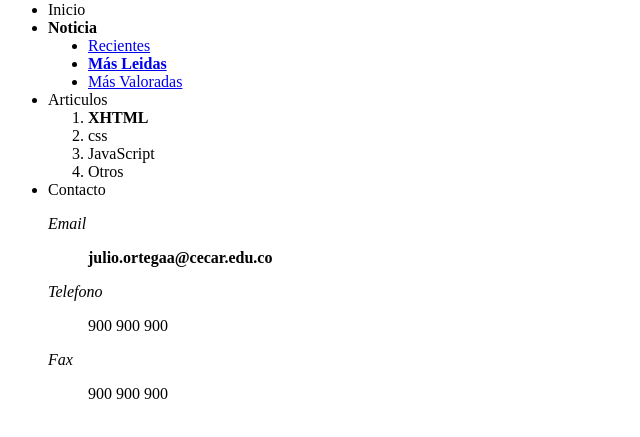
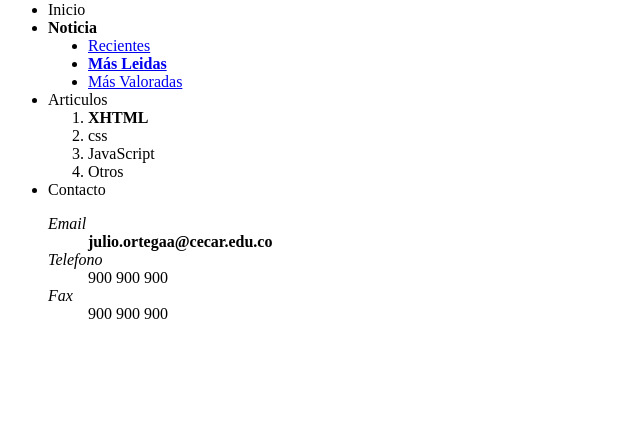
Before and after one commit to JULIOjpg/Proyectowebclase, a plain HTML site: page html/ejemplo.html in a window 1280 px wide. Shown: the part 79-516 px from the top of the page, without its empty margins (0-640 px from the left). Drawn offline with Linux system fonts and the light colour scheme.

Commit message:
Actualizado

```diff
--- a/html/ejemplo.html
+++ b/html/ejemplo.html
@@ -29,11 +29,11 @@
         <li>Contacto
             <dl>
                 <dt><em>Email</em></dt>
-                 <blockquote><strong>julio.ortegaa@cecar.edu.co</strong></blockquote>
+                 <dd><strong>julio.ortegaa@cecar.edu.co</strong></dd>
                 <dt><em>Telefono</em></dt>
-                 <blockquote>900 900 900</blockquote>
+                 <dd>900 900 900</dd>
                 <dt><em>Fax</em></dt>
-                 <blockquote>900 900 900</blockquote>
+                 <dd>900 900 900</dd>
                 </dl>
                 </li>
     </ul>
```
